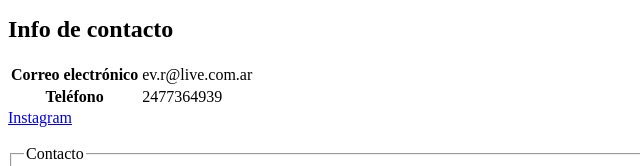
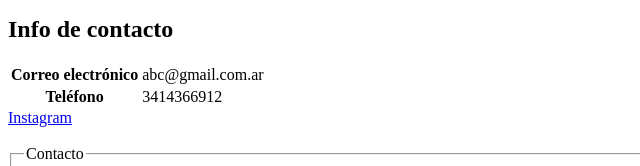
Before and after one commit to EveRania/UTN-Programacion2, a plain HTML site: page Evelyn Raña-TUP3-TT-2024-HTML/index.html in a window 1280 px wide. Shown: the part 556-722 px from the top of the page, 0-640 px from the left. Drawn offline with Linux system fonts and the light colour scheme.

Commit message:
correccion info

```diff
--- a/Evelyn Raña-TUP3-TT-2024-HTML/index.html
+++ b/Evelyn Raña-TUP3-TT-2024-HTML/index.html
@@ -4,7 +4,7 @@
 <head>
     <meta charset="UTF-8">
     <meta name="viewport" content="width=device-width, initial-scale=1.0">
-    <title>Document</title>
+    <title>TP Integrador HTML</title>
 </head>
 
 <body>
@@ -30,16 +30,16 @@
     <table>
         <tr>
             <th>Correo electrónico</th>
-            <td>ev.r@live.com.ar</td>
+            <td>abc@gmail.com.ar</td>
         </tr>
         <tr>
             <th>Teléfono</th>
-            <td>2477364939</td>
+            <td>3414366912</td>
         </tr>
     </table>
 
     <!-- Redes Sociales -->
-<a href="https://www.instagram.com/evelyn.rania/">Instagram</a>
+<a href="https://www.instagram.com">Instagram</a>
 
 <br>
 <br>
```
